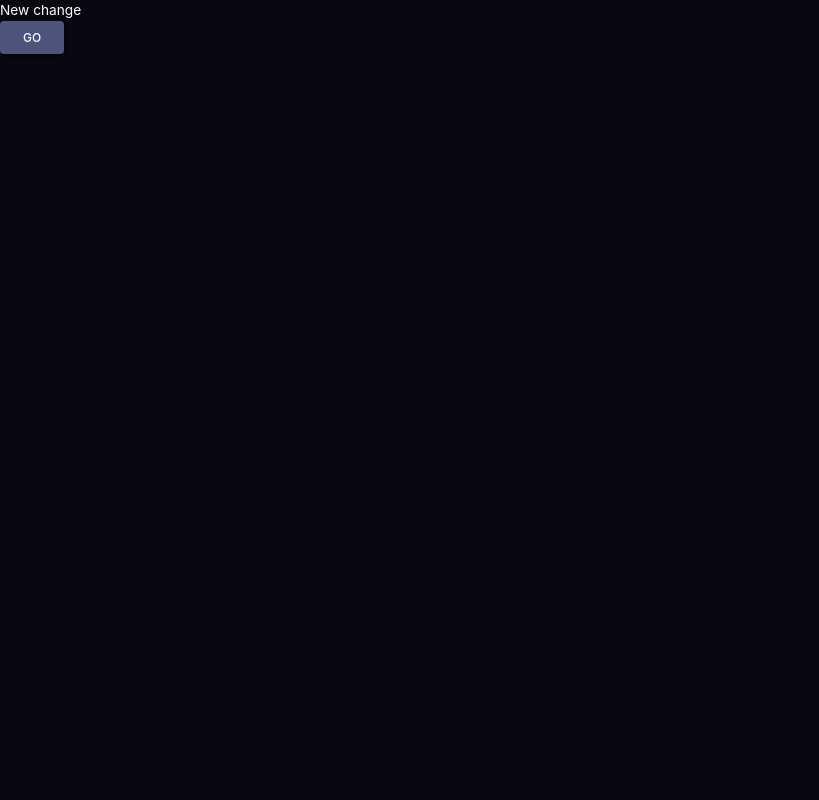
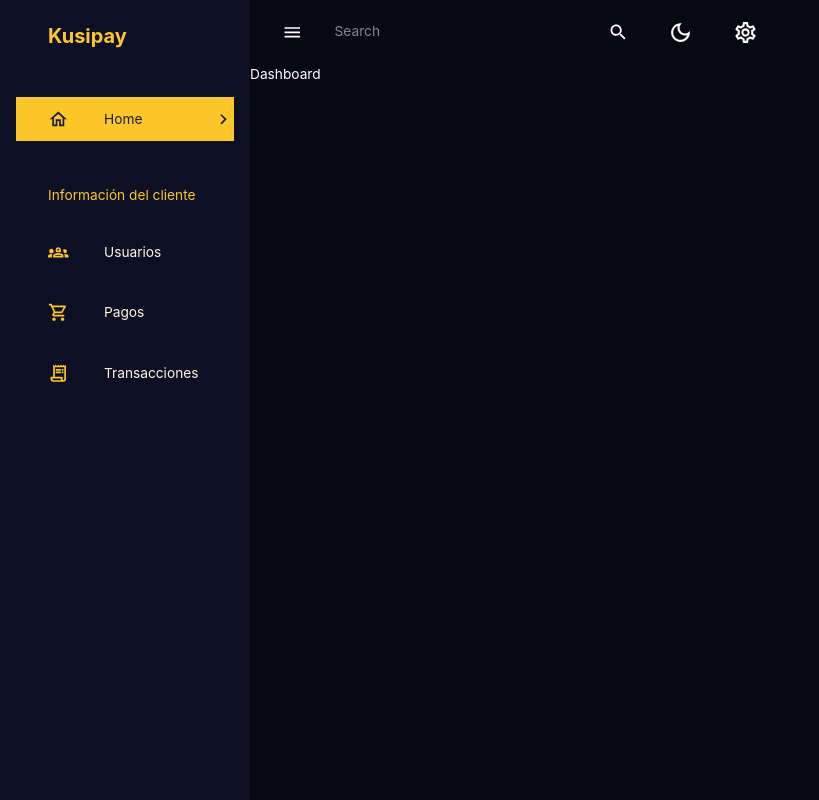
Before and after one commit to kusipay/web-csr-main, a React (Vite) app: page /home in a window 1280 px wide. Shown: the whole page, without its empty margins (0-819 px from the left). Built offline with nearby package versions, Linux system fonts and the light colour scheme.

Commit message:
preview component layout

```diff
--- a/package.json
+++ b/package.json
@@ -13,11 +13,13 @@
   "dependencies": {
     "@emotion/react": "^11.11.1",
     "@emotion/styled": "^11.11.0",
+    "@mui/icons-material": "^5.14.7",
     "@mui/material": "^5.14.5",
     "@reduxjs/toolkit": "^1.9.5",
     "react": "^18.2.0",
     "react-dom": "^18.2.0",
-    "react-redux": "^8.1.2"
+    "react-redux": "^8.1.2",
+    "react-router-dom": "^6.15.0"
   },
   "devDependencies": {
     "@types/node": "^20.5.3",
--- a/src/App.tsx
+++ b/src/App.tsx
@@ -4,15 +4,34 @@
 import { useMemo } from 'react';
 import { themeSettings } from './utilities/theme.js';
 import { AppStore } from './redux/store.js';
+import { Routes, Route, useNavigate, Navigate } from 'react-router-dom';
+import Layout from './pages/layout/Layout.js';
+import Dashboard from './pages/dashboard/Dashboard.js';
+import Users from './pages/users/Users';
+import Pagos from './pages/pagos/Pagos.js';
+
 function App() {
   const mode = useSelector((state: AppStore) => state.global.mode);
   const theme = useMemo(() => createTheme(themeSettings(mode)), [mode]);
+  const navigate = useNavigate();
   return (
     <div>
       <ThemeProvider theme={theme}>
         <CssBaseline />
-        <Typography className="app">New change</Typography>
-        <Button variant="contained">Go</Button>
+        <Routes>
+          <Route element={<Layout />}>
+            <Route path="/panel" element={<Navigate to="/home" replace />} />
+            <Route path="home" element={<Dashboard />} />
+            <Route path="usuarios" element={<Users />} />
+            <Route path="pagos" element={<Pagos />} />
+          </Route>
+        </Routes>
+        <div>
+          <Typography className="app">New change</Typography>
+          <Button variant="contained" onClick={() => navigate('/panel')}>
+            Go
+          </Button>
+        </div>
       </ThemeProvider>
     </div>
   );
--- /dev/null
+++ b/src/components/FlexBetween.tsx
@@ -0,0 +1,10 @@
+import { Box } from '@mui/material';
+import { styled } from '@mui/system';
+
+const FlexBetween = styled(Box)({
+  display: 'flex',
+  justifyContent: 'space-between',
+  alignItems: 'center'
+});
+
+export default FlexBetween;
--- /dev/null
+++ b/src/components/Navbar.tsx
@@ -0,0 +1,68 @@
+import {
+  LightModeOutlined,
+  DarkModeOutlined,
+  Menu as MenuIcon,
+  Search,
+  SettingsOutlined
+  // ArrowDropDownOutlined,
+} from '@mui/icons-material';
+
+import FlexBetween from '@/components/FlexBetween';
+// import profileImage from "@/assets/profile.jpeg";
+import { useDispatch } from 'react-redux';
+import { useTheme } from '@mui/material/styles';
+import { AppBar, IconButton, InputBase, Toolbar } from '@mui/material';
+import { setMode } from '@/redux/slices/globalSlice';
+
+function Navbar({
+  isSidebarOpen,
+  setIsSidebarOpen
+}: {
+  isSidebarOpen: boolean;
+  setIsSidebarOpen: (isOpen: boolean) => void;
+}) {
+  const dispatch = useDispatch();
+  const theme = useTheme();
+  console.log(theme);
+
+  return (
+    <AppBar sx={{ position: 'static', background: 'none', boxShadow: 'none' }}>
+      <Toolbar sx={{ justifyContent: 'space-between' }}>
+        {/* LEFT SIDE */}
+        <FlexBetween>
+          <IconButton onClick={() => setIsSidebarOpen(!isSidebarOpen)}>
+            <MenuIcon />
+          </IconButton>
+          <FlexBetween
+            sx={{
+              // backgroundColor: theme.palette.background.alt,
+              borderRadius: '9px',
+              gap: '3rem',
+              p: '0.1rem 1.5rem'
+            }}
+          >
+            <InputBase placeholder="Search" />
+            <IconButton>
+              <Search />
+            </IconButton>
+          </FlexBetween>
+        </FlexBetween>
+        {/* RIGTH SIDE */}
+        <FlexBetween gap="1.5rem">
+          <IconButton onClick={() => dispatch(setMode())}>
+            {theme.palette.mode === 'dark' ? (
+              <DarkModeOutlined sx={{ fontSize: '25px' }} />
+            ) : (
+              <LightModeOutlined sx={{ fontSize: '25px' }} />
+            )}
+          </IconButton>
+          <IconButton>
+            <SettingsOutlined sx={{ fontSize: '25px' }} />
+          </IconButton>
+        </FlexBetween>
+      </Toolbar>
+    </AppBar>
+  );
+}
+
+export default Navbar;
--- /dev/null
+++ b/src/components/Sidebar.jsx
@@ -0,0 +1,156 @@
+import { useTheme } from '@mui/material/styles';
+import {
+  Box,
+  Drawer,
+  IconButton,
+  Typography,
+  List,
+  ListItem,
+  ListItemButton,
+  ListItemIcon,
+  ListItemText
+} from '@mui/material';
+import { useState } from 'react';
+import { useLocation, useNavigate } from 'react-router-dom';
+import { useEffect } from 'react';
+import FlexBetween from './FlexBetween';
+import {
+  ChevronLeft,
+  ChevronRightOutlined,
+  Groups2Outlined,
+  HomeOutlined,
+  ReceiptLongOutlined,
+  ShoppingCartOutlined
+} from '@mui/icons-material';
+
+const navItems = [
+  {
+    text: 'Home',
+    icon: <HomeOutlined />
+  },
+  {
+    text: 'Información del cliente',
+    icon: null
+  },
+  {
+    text: 'Usuarios',
+    icon: <Groups2Outlined />
+  },
+  {
+    text: 'Pagos',
+    icon: <ShoppingCartOutlined />
+  },
+  {
+    text: 'Transacciones',
+    icon: <ReceiptLongOutlined />
+  }
+];
+function Sidebar({
+  isNonMobile,
+  drawerWidth,
+  isSidebarOpen,
+  setIsSidebarOpen
+}) {
+  const { pathname } = useLocation();
+  const [active, setActive] = useState('');
+  const navigate = useNavigate();
+  const theme = useTheme();
+  console.log(navigate);
+  useEffect(() => {
+    setActive(pathname.substring(1));
+  }, [pathname]);
+  return (
+    <Box component="nav">
+      {isSidebarOpen && (
+        <Drawer
+          open={isSidebarOpen}
+          onClose={() => setIsSidebarOpen(false)}
+          variant="persistent"
+          anchor="left"
+          sx={{
+            width: drawerWidth,
+            '& .MuiDrawer-paper': {
+              color: theme.palette.secondary[200],
+              backgroundColor: theme.palette.background.alt,
+              boxSizing: 'border-box',
+              borderWidth: isNonMobile ? 0 : '2px',
+              width: drawerWidth
+            }
+          }}
+        >
+          <Box width="100%">
+            <Box m="1.5rem 2rem 2rem 3rem">
+              <FlexBetween color={theme.palette.secondary.main}>
+                <Box display="flex" alignItems="center" gap="0.5rem">
+                  <Typography
+                    variant="h4"
+                    fontWeight="bold"
+                    sx={{ textAlign: 'center' }}
+                  >
+                    Kusipay
+                  </Typography>
+                </Box>
+                {!isNonMobile && (
+                  <IconButton onClick={() => setIsSidebarOpen(!isSidebarOpen)}>
+                    <ChevronLeft />
+                  </IconButton>
+                )}
+              </FlexBetween>
+            </Box>
+            <List>
+              {navItems.map(({ text, icon }) => {
+                if (!icon) {
+                  return (
+                    <Typography key={text} sx={{ m: '2.25rem 0 1rem 3rem' }}>
+                      {text}
+                    </Typography>
+                  );
+                }
+                const lcText = text.toLowerCase();
+                return (
+                  <ListItem key={text}>
+                    <ListItemButton
+                      onClick={() => {
+                        navigate(`/${lcText}`);
+                        setActive(lcText);
+                      }}
+                      sx={{
+                        backgroundColor:
+                          active === lcText
+                            ? theme.palette.secondary[300]
+                            : 'transparent',
+                        color:
+                          active === lcText
+                            ? theme.palette.primary[600]
+                            : theme.palette.secondary[100],
+                        p: '8px 0px'
+                      }}
+                    >
+                      <ListItemIcon
+                        sx={{
+                          ml: '2rem',
+                          color:
+                            active === lcText
+                              ? theme.palette.primary[600]
+                              : theme.palette.secondary[200]
+                        }}
+                      >
+                        {icon}
+                      </ListItemIcon>
+                      <ListItemText primary={text} />
+                      {active === lcText && (
+                        <ChevronRightOutlined sx={{ ml: 'auto' }} />
+                      )}
+                    </ListItemButton>
+                  </ListItem>
+                );
+              })}
+            </List>
+          </Box>
+        </Drawer>
+      )}
+    </Box>
+  );
+}
+
+export default Sidebar;
--- a/src/main.tsx
+++ b/src/main.tsx
@@ -4,11 +4,14 @@
 import './index.css';
 import { Provider } from 'react-redux';
 import store from './redux/store';
+import { BrowserRouter } from 'react-router-dom';
 
 ReactDOM.createRoot(document.getElementById('root')!).render(
   <React.StrictMode>
-    <Provider store={store}>
-      <App />
-    </Provider>
+    <BrowserRouter>
+      <Provider store={store}>
+        <App />
+      </Provider>
+    </BrowserRouter>
   </React.StrictMode>
 );
--- /dev/null
+++ b/src/pages/dashboard/Dashboard.tsx
@@ -0,0 +1,5 @@
+function Dashboard() {
+  return <div>Dashboard</div>;
+}
+
+export default Dashboard;
--- /dev/null
+++ b/src/pages/layout/Layout.tsx
@@ -0,0 +1,28 @@
+import { Box, useMediaQuery } from "@mui/material";
+import Navbar from "@/components/Navbar";
+import { Outlet } from "react-router-dom";
+import Sidebar from "@/components/Sidebar";
+import { useState } from "react";
+function Layout() {
+  const isNonMobile = useMediaQuery("(min-width:600px)");
+  const [isSidebarOpen, setIsSidebarOpen] = useState(true);
+  return (
+    <Box display={isNonMobile ? "flex" : "block"} width="100%" height="100%">
+      <Sidebar
+        isNonMobile={isNonMobile}
+        drawerWidth="250px"
+        isSidebarOpen={isSidebarOpen}
+        setIsSidebarOpen={setIsSidebarOpen}
+      />
+      <Box>
+        <Navbar
+          isSidebarOpen={isSidebarOpen}
+          setIsSidebarOpen={setIsSidebarOpen}
+        ></Navbar>
+        <Outlet />
+      </Box>
+    </Box>
+  );
+}
+
+export default Layout;
--- /dev/null
+++ b/src/pages/pagos/Pagos.tsx
@@ -0,0 +1,5 @@
+function Pagos() {
+  return <div>Pagos</div>;
+}
+
+export default Pagos;
--- /dev/null
+++ b/src/pages/users/Users.tsx
@@ -0,0 +1,5 @@
+function Users() {
+  return <div>Users</div>;
+}
+
+export default Users;
```
Also changed, not shown: src/components/index.ts (deleted), 1 other file (tests, documents, lock files or other folders).
